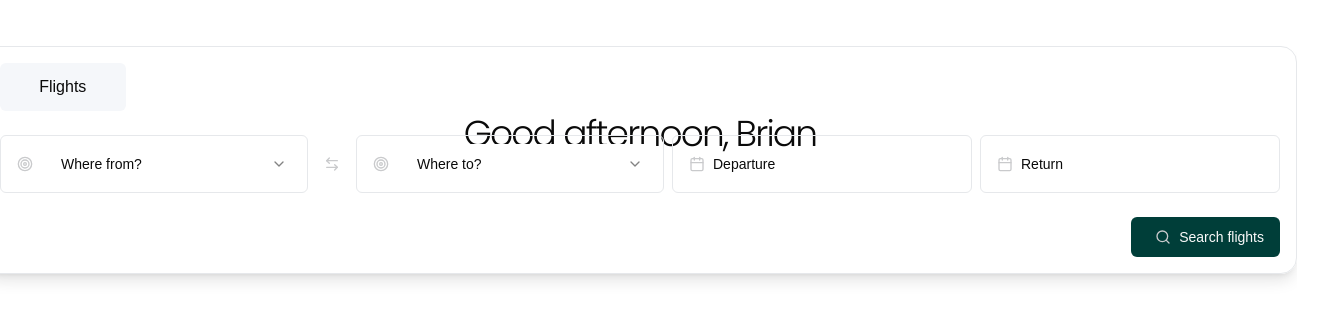
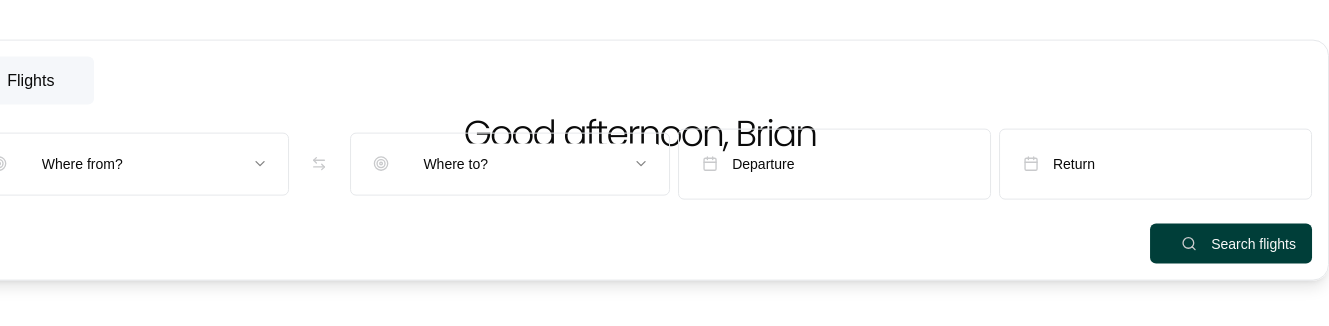
Before and after one commit to Yatik1/fligh_search_page, a Next.js app: page / in a window 1280 px wide. Shown: the top 326 px of the page, 1329 px wide, since content can reach past the window. Built offline with nearby package versions, Linux system fonts and the light colour scheme.

Commit message:
icons state change

```diff
--- a/components/Icon.tsx
+++ b/components/Icon.tsx
@@ -2,13 +2,14 @@ import React from 'react'
 
 interface IconProps{
     icon:JSX.Element;
-    onclick?:()=>void
+    onclick?:()=>void;
+    bg?:boolean;
 }
 
-const Icon = ({icon,onclick}:IconProps) => {
+const Icon = ({icon,onclick,bg}:IconProps) => {
   return (
-    <div className='p-2 rounded-full flex items-center justify-center' onClick={onclick}>
-        <div className="w-4 h-4 flex items-center justify-center text-[#C9CACC]">
+    <div className={`p-[0.9rem] rounded-full flex items-center justify-center ${bg ? "bg-[#F5F7FA]" : ""}`} onClick={onclick}>
+        <div className={`${bg ? "text-black" : "text-[#C9CACC]"} w-4 h-4 flex items-center justify-center`}>
             {icon}
         </div>
     </div>
```
